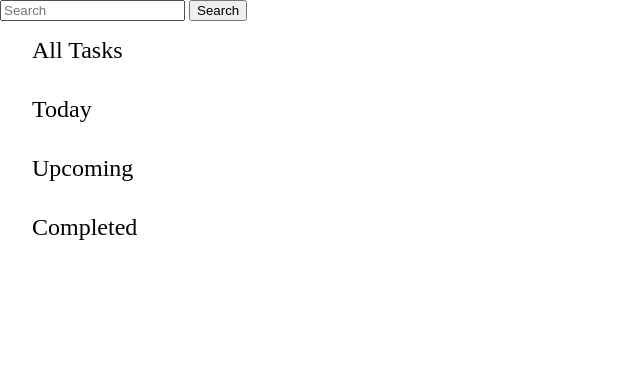
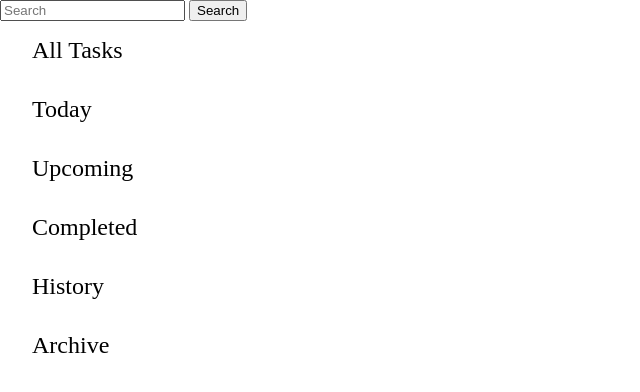
Before and after one commit to danmou1/todo, a Node server app: template views/navbar.ejs in a window 1280 px wide. Shown: the top 392 px of the page, without its empty margins (0-640 px from the left). Run offline with Node 20, Linux system fonts and the light colour scheme; the template is opened without the code that fills it, so the values that code supplies are empty.

Commit message:
styling changes

```diff
--- a/public/styles/navbar.css
+++ b/public/styles/navbar.css
@@ -5,6 +5,17 @@
     top: 0;
     left: 0;
     background-color: var(--nav-primary);
+}
+
+.navbar-nav a {
+    color: var(--text-primary);
+    font-size: 1.5rem;
+    text-decoration: none;
+    padding: 1rem 0 1rem 2rem;
+    display: block;
+}
+.navbar-nav a:hover {
+    background-color: var(--nav-secondary);
 }
 
 .navbar-nav {
@@ -16,13 +27,3 @@
 .nav-item {
     border-bottom: 1px solid var(--nav-secondary);
 }
-.nav-item a {
-    color: var(--text-primary);
-    font-size: 1.5rem;
-    text-decoration: none;
-    padding: 1rem 0 1rem 2rem;
-    display: block;
-}
-.nav-item a:hover {
-    background-color: var(--nav-secondary);
-}
--- a/views/navbar.ejs
+++ b/views/navbar.ejs
@@ -14,7 +14,7 @@
         </li>
 
         <li class="nav-item">
-            <a>
+            <a href="/app/tasks/today">
                 <span>Today</span>
             </a>
         </li>
@@ -30,5 +30,18 @@
                 <span>Completed</span>
             </a>
         </li>
+
+        <li class="nav-item">
+            <a>
+                <span>History</span>
+            </a>
+        </li>
+
+        <li class="nav-item">
+            <a>
+                <span>Archive</span>
+            </a>
+        </li>
+
     </ul>
 </nav>
```
